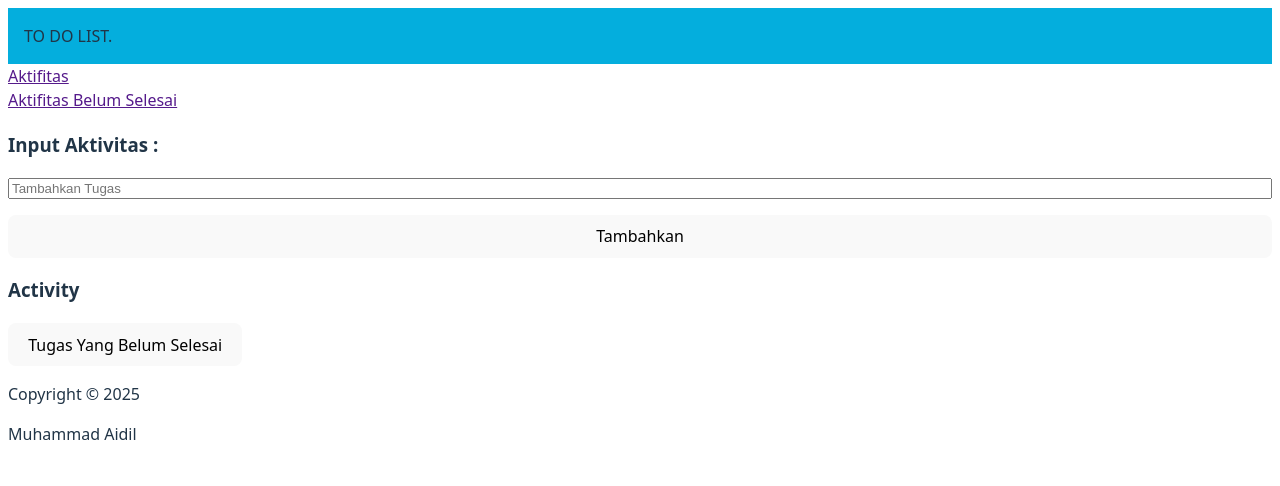
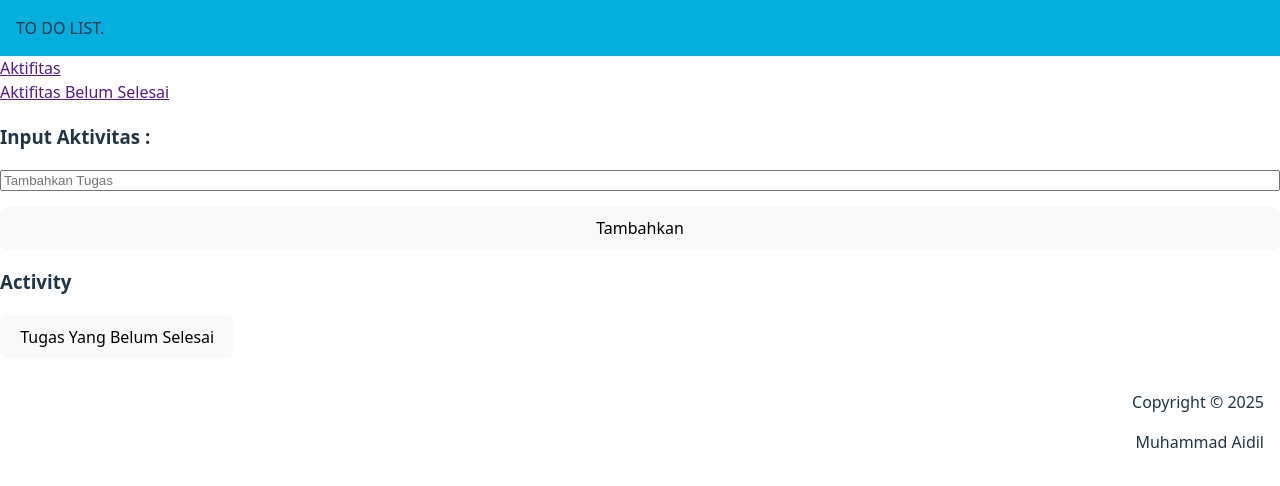
Before and after one commit to MuhammadAidil24/32-pbk-uts-233510325, a Vue app: page / in a window 1280 px wide. Shown: the top 486 px of the page. Built offline with nearby package versions, Linux system fonts and the light colour scheme.

Commit message:
fourth commit : modifikasi template html I

```diff
--- a/index.html
+++ b/index.html
@@ -11,6 +11,15 @@
       <div class="logo">TO DO LIST.</div>
     </nav>
 
+    <div class="choiseTodolist">
+      <div class="aktivitas">
+        <a href="">Aktifitas</a>
+      </div>
+      <div class="filteraktivitas">
+        <a href="">Aktifitas Belum Selesai</a>
+      </div>
+    </div>
+
     <div id="app"></div>
 
     <footer>
--- a/src/App.vue
+++ b/src/App.vue
@@ -1,6 +1,5 @@
 <script setup>
 import SystemToDo from "./components/SystemToDo.vue";
-import HelloWorld from "./components/HelloWorld.vue";
 </script>
 
 <template>
--- a/src/components/SystemToDo.vue
+++ b/src/components/SystemToDo.vue
@@ -25,15 +25,6 @@ function removeTodo(todo) {
 </script>
 
 <template>
-  <div class="choiseTodolist">
-    <div class="aktivitas">
-      <a href="">Aktifitas</a>
-    </div>
-    <div class="filteraktivitas">
-      <a href="">Aktifitas Belum Selesai</a>
-    </div>
-  </div>
-
   <div>
     <h3>Input Aktivitas :</h3>
   </div>
--- a/src/style.css
+++ b/src/style.css
@@ -11,6 +11,11 @@
   text-rendering: optimizeLegibility;
   -webkit-font-smoothing: antialiased;
   -moz-osx-font-smoothing: grayscale;
+}
+
+body {
+  margin: 0;
+  padding: 0;
 }
 
 nav {
@@ -53,6 +58,11 @@ button:focus-visible {
   padding: 2em;
 }
 
+.footer {
+  padding: 1em;
+  text-align: right;
+}
+
 @media (prefers-color-scheme: light) {
   :root {
     color: #213547;
```
